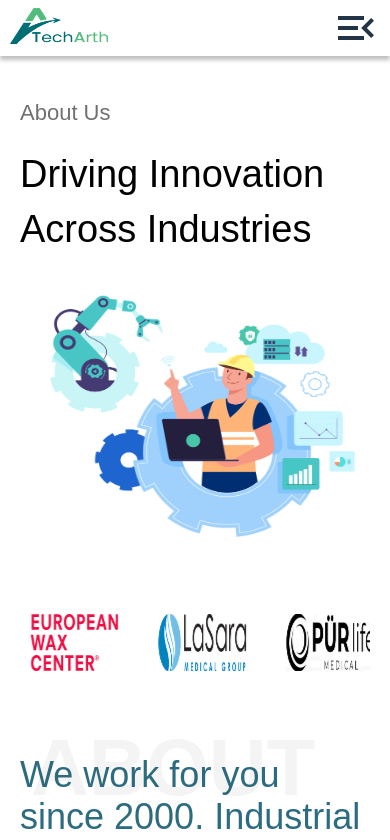
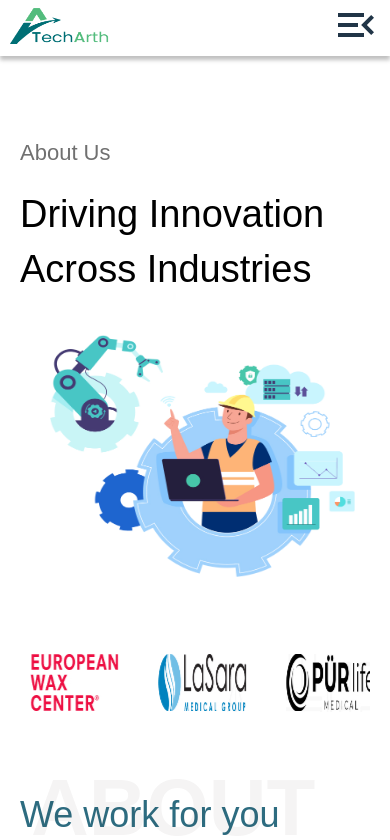
Before and after one commit to anujgangwar73/TechArth, a React (Vite) app: page /about in a window 390 px wide. Shown: the top 840 px of the page. Built offline with nearby package versions, Linux system fonts and the light colour scheme.

Commit message:
Hot fix 2

```diff
--- a/src/components/topnav.jsx
+++ b/src/components/topnav.jsx
@@ -38,7 +38,7 @@ const TopNav = () => {
             </div>
 
             <div className="menu-icon" onClick={() => setIsSidebarOpen(!isSidebarOpen)}>
-                {!isSidebarOpen ? <Icon path={mdiMenuOpen} size={2} /> : <Icon path={mdiMenuClose} size={2} />}
+                <Icon path={mdiMenuOpen} size={2} />
             </div>
 
             {/* Sidebar for Mobile View */}
--- a/src/scss/pages/_about.scss
+++ b/src/scss/pages/_about.scss
@@ -209,7 +209,6 @@
 
         .about-us-img-cont {
             gap: 30px;
-            padding-top: 0px;
             flex-direction: column;
 
             .about-us-text-cont {
--- a/src/scss/pages/_topnav.scss
+++ b/src/scss/pages/_topnav.scss
@@ -67,7 +67,7 @@
         align-items: center;
 
         .menu-icon {
-            display: flex !important;
+            display: block !important;
             visibility: visible !important;
             opacity: 1 !important;
         }
```
